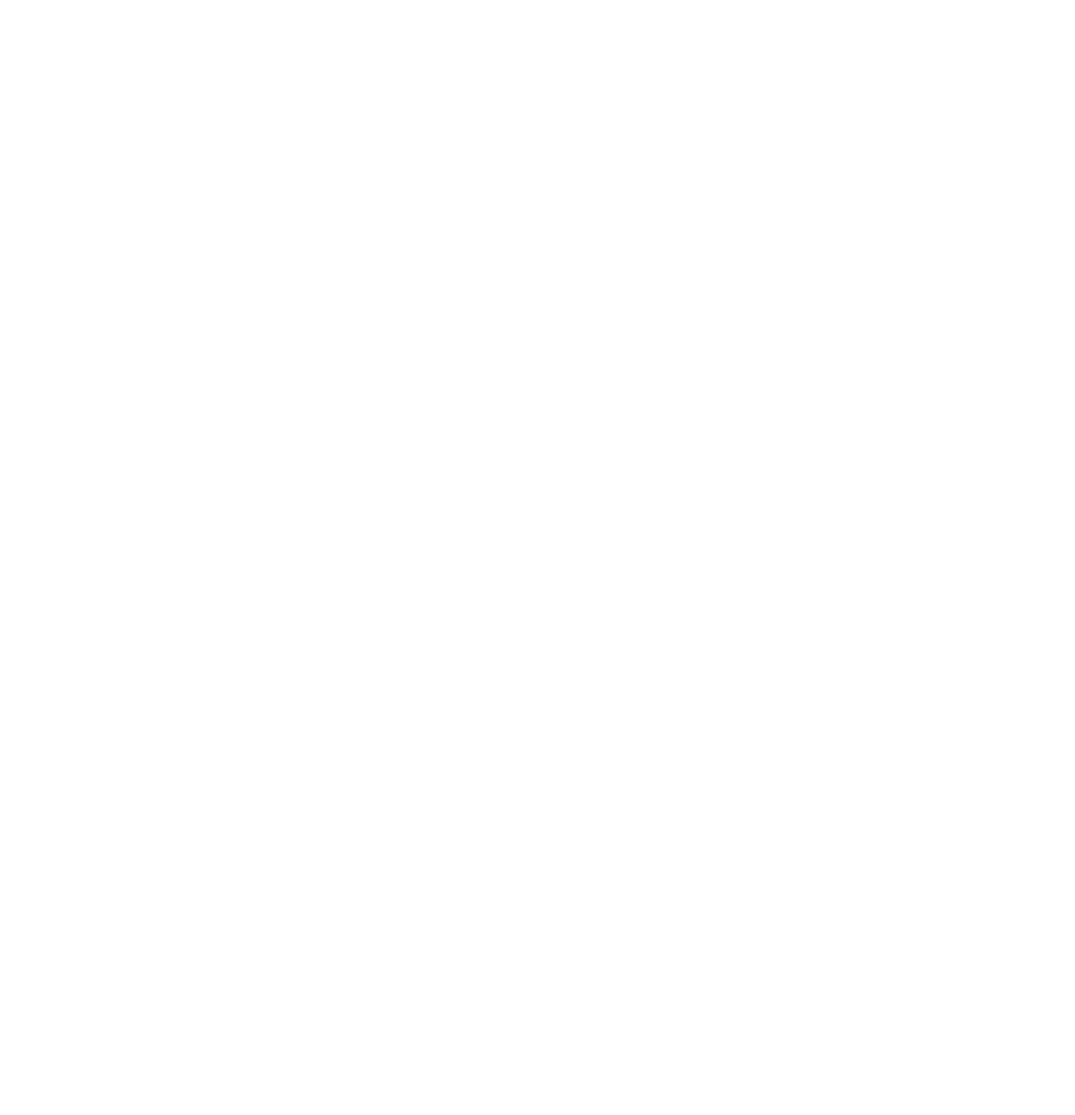
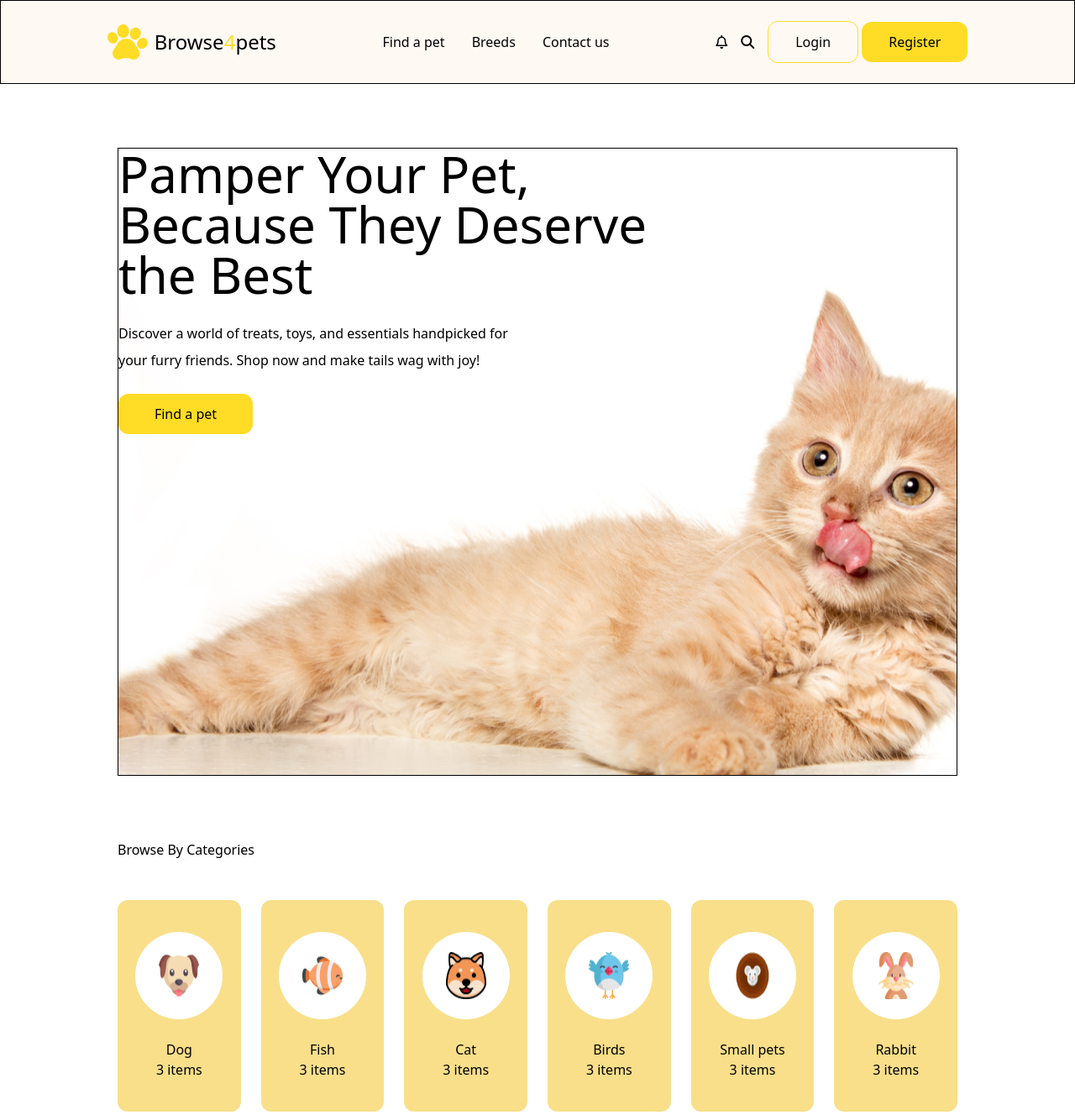
Before and after one commit to NK49zx/A03.github.io, a plain HTML site: page index.html in a window 1280 px wide. Shown: the top 1328 px of the page at 84% size. Before the commit the page ends 800 px from the top, so only its background shows below. Drawn offline with nearby package versions, Linux system fonts and the light colour scheme; a web font is replaced by a local one.

Commit message:
added header

```diff
--- a/index.html
+++ b/index.html
@@ -5,13 +5,133 @@
     <meta name="viewport" content="width=device-width, initial-scale=1.0">
     <title>Document</title>
     <script src="https://unpkg.com/@tailwindcss/browser@4"></script>
+    <link rel="stylesheet" href="https://cdnjs.cloudflare.com/ajax/libs/font-awesome/6.7.2/css/all.min.css" integrity="sha512-Evv84Mr4kqVGRNSgIGL/F/aIDqQb7xQ2vcrdIwxfjThSH8CSR7PBEakCr51Ck+w+/U6swU2Im1vVX0SVk9ABhg==" crossorigin="anonymous" referrerpolicy="no-referrer" />
+    <style>
+        @import url('https://fonts.googleapis.com/css2?family=ADLaM+Display&family=Fira+Sans:ital,wght@0,100;0,200;0,300;0,400;0,500;0,600;0,700;0,800;0,900;1,100;1,200;1,300;1,400;1,500;1,600;1,700;1,800;1,900&family=Quicksand:wght@300..700&display=swap');
+    </style>
 </head>
 <body>
     <header>
+        <div class="h-25 border flex justify-evenly bg-[#FFF9F4]">
+            <div class="flex items-center gap-2">
+                <img src="c1-assets/logo-header.png" alt="">
+                <div class="text-2xl">Browse<span class="text-[#FFDC26]">4</span>pets</div>
+            </div>
+            <div class="flex items-center">
+                <nav>
+                    <ul class="flex gap-8">
+                        <li>Find a pet</li>
+                        <li>Breeds</li>
+                        <li>Contact us</li>
+                    </ul>
+                </nav>
+
+            </div>
+            <div class="flex items-center gap-4">
+                <i class="fa-regular fa-bell"></i>
+                <i class="fa-solid fa-magnifying-glass"></i>
+                <div>
+                    <button class="w-auto h-auto px-8 py-3 border border-[#FFDC26] rounded-xl">
+                        Login
+                    </button>
+                    <button class="w-auto h-auto px-8 py-3 rounded-xl bg-[#FFDC26]">
+                        Register
+                    </button>
+                </div>
+            </div>
+        </div>
+        <div class="mx-35 my-19 h-187 border bg-[url(c1-assets/cat-big.png)] bg-center">
+            <div class="flex flex-col gap-6">
+                <h1 class="text-6xl leading-none">
+                    Pamper Your Pet,<br>Because They Deserve<br>the Best
+                </h1>
+                <p class="leading-[2]">
+                    Discover a world of treats, toys, and essentials handpicked for<br>your furry friends. Shop now and make tails wag with joy!
+                </p>
+                <button class="w-40 h-auto px-8 py-3 rounded-xl bg-[#FFDC26]">
+                    Find a pet
+                </button>
+            </div>
+        </div>
+        <div class="mx-35 my-19">
+            <h1>Browse By Categories</h1>
+            <div class="my-12 flex gap-6">
+                <div class="w-50 h-63 bg-[#F9DF8A] flex flex-col items-center justify-center gap-6 rounded-xl">
+                    <div class="w-26 h-26 p-6 rounded-full bg-[#FFFFFF] flex justify-center">
+                        <img src="c1-assets/dog-cartoon.png" alt="">
+                    </div>
+                    <div class="text-center">
+                        <h1>
+                            Dog
+                        </h1>
+                        <p>3 items</p>
+                    </div>
+                </div>
+                <div class="w-50 h-63 bg-[#F9DF8A] flex flex-col items-center justify-center gap-6 rounded-xl">
+                    <div class="w-26 h-26 p-6 rounded-full bg-[#FFFFFF] flex justify-center">
+                        <img src="c1-assets/fish-cartoon.png" alt="">
+                    </div>
+                    <div class="text-center">
+                        <h1>
+                            Fish
+                        </h1>
+                        <p>3 items</p>
+                    </div>
+                </div>
+                <div class="w-50 h-63 bg-[#F9DF8A] flex flex-col items-center justify-center gap-6 rounded-xl">
+                    <div class="w-26 h-26 p-6 rounded-full bg-[#FFFFFF] flex justify-center">
+                        <img src="c1-assets/cat-cartoon.png" alt="">
+                    </div>
+                    <div class="text-center">
+                        <h1>
+                            Cat
+                        </h1>
+                        <p>3 items</p>
+                    </div>
+                </div>
+                <div class="w-50 h-63 bg-[#F9DF8A] flex flex-col items-center justify-center gap-6 rounded-xl">
+                    <div class="w-26 h-26 p-6 rounded-full bg-[#FFFFFF] flex justify-center">
+                        <img src="c1-assets/bird-cartoon.png" alt="">
+                    </div>
+                    <div class="text-center">
+                        <h1>
+                            Birds
+                        </h1>
+                        <p>3 items</p>
+                    </div>
+                </div>
+                <div class="w-50 h-63 bg-[#F9DF8A] flex flex-col items-center justify-center gap-6 rounded-xl">
+                    <div class="w-26 h-26 p-6 rounded-full bg-[#FFFFFF] flex justify-center">
+                        <img src="c1-assets/mouse-cartoon.png" alt="">
+                    </div>
+                    <div class="text-center">
+                        <h1>
+                            Small pets
+                        </h1>
+                        <p>3 items</p>
+                    </div>
+                </div>
+                <div class="w-50 h-63 bg-[#F9DF8A] flex flex-col items-center justify-center gap-6 rounded-xl">
+                    <div class="w-26 h-26 p-6 rounded-full bg-[#FFFFFF] flex justify-center">
+                        <img src="c1-assets/rabbit-cartoon.png" alt="">
+                    </div>
+                    <div class="text-center">
+                        <h1>
+                            Rabbit
+                        </h1>
+                        <p>3 items</p>
+                    </div>
+                </div>
+            </div>
+        </div>
 
     </header>
     <main>
+        <section class="h-194 bg-[#FFF9F4] border">
+            <div>
 
+            </div>
+        </section>
     </main>
     <footer>
 
```
